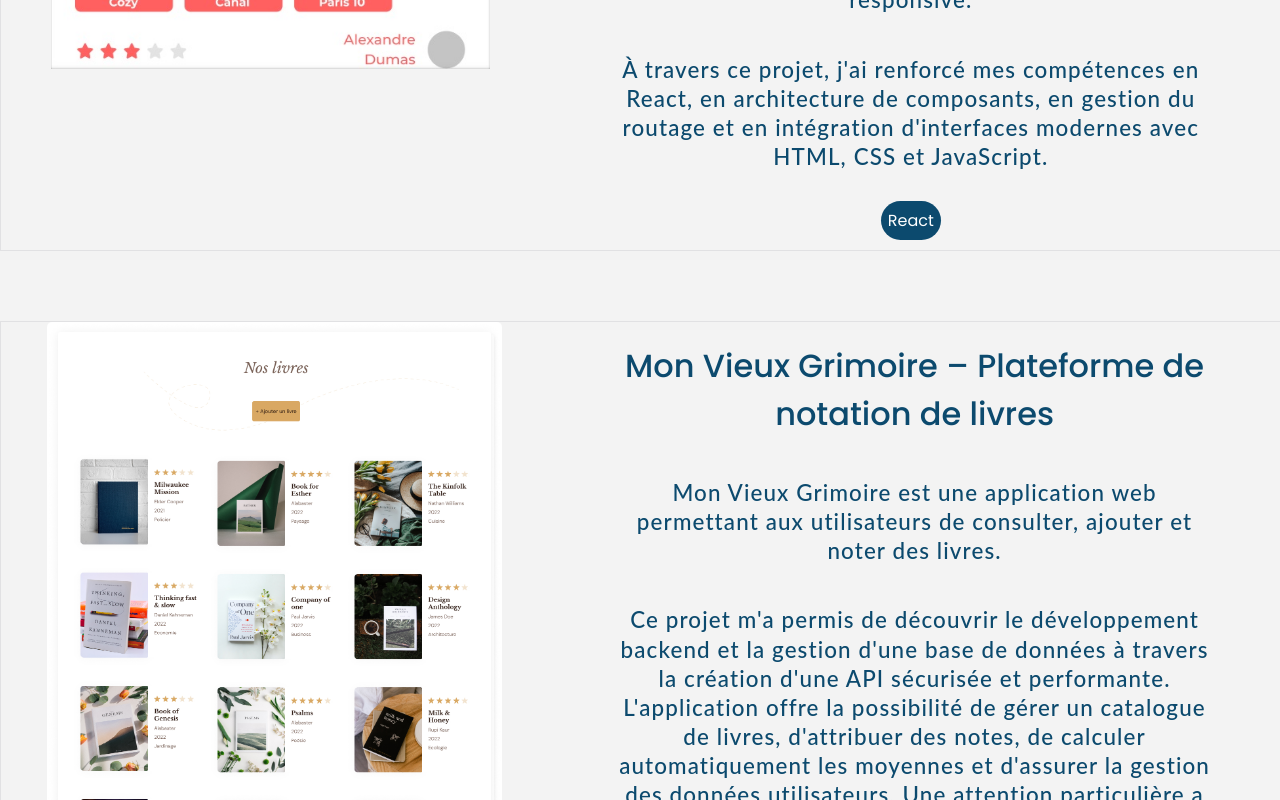
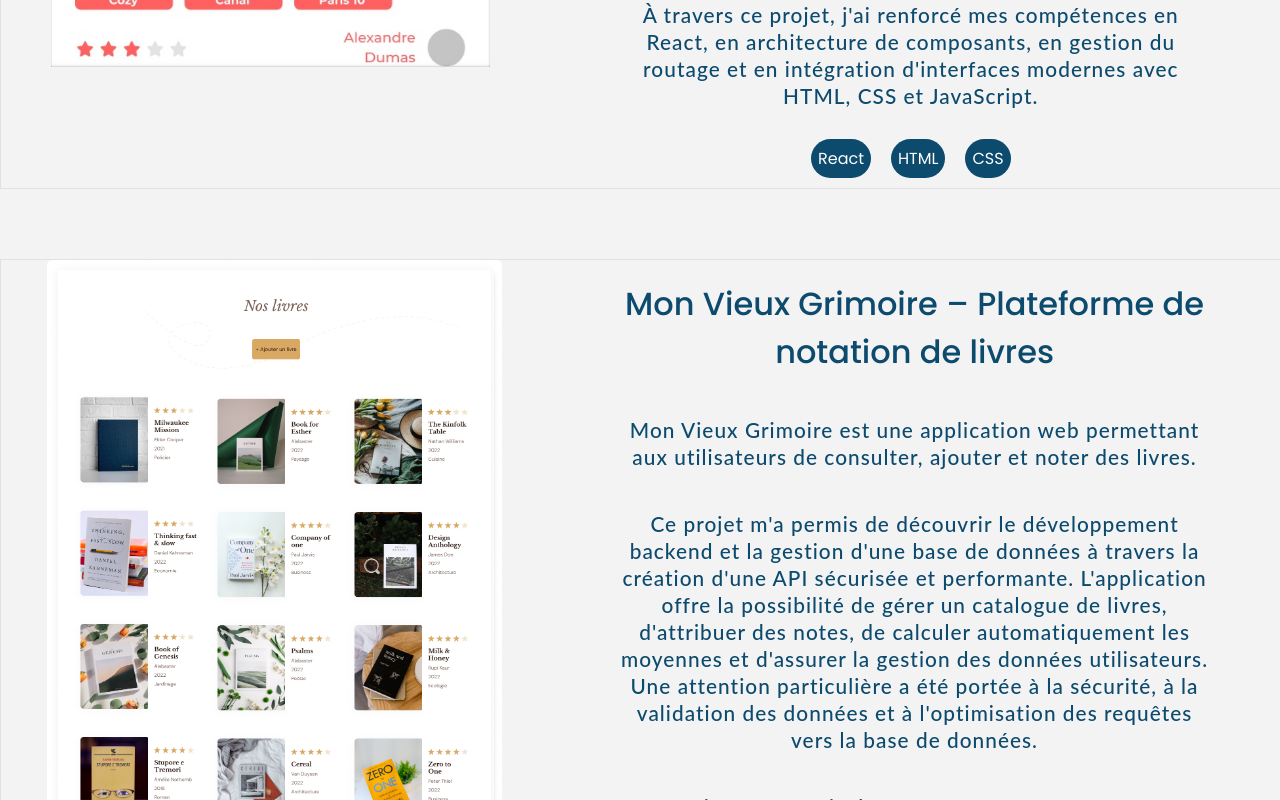
Before and after one commit to NolanTrcht/Projet-n-8-Portfolio, a React (Vite) app: page / in a window 1280 px wide. Shown: the part 1600-2400 px from the top of the page. Built offline with nearby package versions, Linux system fonts and the light colour scheme; a web font is replaced by a local one.

Commit message:
Final commit

```diff
--- a/index.html
+++ b/index.html
@@ -1,15 +1,15 @@
 <!doctype html>
-<html lang="en">
+<html lang="fr">
 
 <head>
   <meta charset="UTF-8" />
-   <meta
-    name="description"
-    content="Portfolio de Nolan Tranchant, développeur web spécialisé en React, JavaScript et Node.js. Découvrez mes projets, compétences et réalisations."
-  />
+  <meta name="description"
+    content="Portfolio de Nolan Tranchant, développeur web spécialisé en React, JavaScript et Node.js. Découvrez mes projets, compétences et réalisations." />
   <link rel="preconnect" href="https://fonts.googleapis.com">
-<link rel="preconnect" href="https://fonts.gstatic.com" crossorigin>
-<link href="https://fonts.googleapis.com/css2?family=Atma:wght@300;400;500;600;700&family=Inter:ital,opsz,wght@0,14..32,100..900;1,14..32,100..900&family=Montserrat:ital,wght@0,100..900;1,100..900&family=Poppins:ital,wght@0,100;0,200;0,300;0,400;0,500;0,600;0,700;0,800;0,900;1,100;1,200;1,300;1,400;1,500;1,600;1,700;1,800;1,900&family=Roboto:ital,wght@0,100..900;1,100..900&family=Work+Sans:ital,wght@0,100..900;1,100..900&display=swap" rel="stylesheet">
+  <link rel="preconnect" href="https://fonts.gstatic.com" crossorigin>
+  <link
+    href="https://fonts.googleapis.com/css2?family=Atma:wght@300;400;500;600;700&family=Inter:ital,opsz,wght@0,14..32,100..900;1,14..32,100..900&family=Montserrat:ital,wght@0,100..900;1,100..900&family=Poppins:ital,wght@0,100;0,200;0,300;0,400;0,500;0,600;0,700;0,800;0,900;1,100;1,200;1,300;1,400;1,500;1,600;1,700;1,800;1,900&family=Roboto:ital,wght@0,100..900;1,100..900&family=Work+Sans:ital,wght@0,100..900;1,100..900&display=swap"
+    rel="stylesheet">
   <meta name="viewport" content="width=device-width, initial-scale=1.0" />
   <title>Nolan Tranchant Portfolio</title>
 </head>
--- a/src/components/Banner.jsx
+++ b/src/components/Banner.jsx
@@ -17,7 +17,7 @@ function Banner (){
         <div className="banner-branding">
             <h1>Nolan TRANCHANT</h1>
             <p>"Derrière chaque projet réussi se cache une curiosité sans limite.
-Continue d'apprendre,<br></br> le meilleur code est celui que tu écriras demain."</p>
+<br></br>Continue d'apprendre, le meilleur code est celui que tu écriras demain."</p>
 
             <div className="banner-button">
                   <a className="banner-button_skills" href="#projets">Projets<FontAwesomeIcon icon={faBriefcase} className="banner-button_icon" /></a>
--- a/src/components/Footer.jsx
+++ b/src/components/Footer.jsx
@@ -6,9 +6,9 @@ import { faEnvelope } from "@fortawesome/free-solid-svg-icons";
 function Footer() {
     return(
         <footer className="footer">
-            <a href="https://github.com/NolanTrcht?tab=repositories"><FontAwesomeIcon icon={faGithub} className="footer-icon" /></a>
-            <a href="https://www.linkedin.com/in/nolan-tranchant-6b43a6153/"><FontAwesomeIcon icon={faLinkedin} className="footer-icon"/></a>
-           <a href="mailto:Nolan.Tranchant@hotmail.fr?subject=Contact&body=Bonjour, je vous contacte car..."> <FontAwesomeIcon icon={faEnvelope} className="footer-icon"/></a>
+            <a href="https://github.com/NolanTrcht?tab=repositories" target="_blank"><FontAwesomeIcon icon={faGithub} className="footer-icon" /></a>
+            <a href="https://www.linkedin.com/in/nolan-tranchant-6b43a6153/" target="_blank"><FontAwesomeIcon icon={faLinkedin} className="footer-icon"/></a>
+           <a href="mailto:Nolan.Tranchant@hotmail.fr?subject=Contact&body=Bonjour, je vous contacte car..." target="_blank"> <FontAwesomeIcon icon={faEnvelope} className="footer-icon"/></a>
         </footer>
     )
 }
--- a/src/components/Parcours.jsx
+++ b/src/components/Parcours.jsx
@@ -14,9 +14,10 @@ function Parcours(){
         const observer = new IntersectionObserver(
           ([entry]) => {
             setVisible(entry.isIntersecting);
+
           },
           {
-            threshold: 0.5,
+            threshold: 0.2,
 
           }
         );
--- a/src/components/Projets.jsx
+++ b/src/components/Projets.jsx
@@ -9,7 +9,7 @@ function Projets() {
             <p className="project-text">Des projets concrets pour mettre en pratique mes compétences.</p>
             <div className="project-cards">
                 {data.map((item) => (
-                    <a key={item.id} href={item.github} className="card">
+                    <a key={item.id} href={item.github} className="card" target="_blank">
                         <div className="card-image" key={item.id}>
                             <img  src={item.pictures[0]} alt={item.title}/>
                         </div>
--- a/src/data/data.json
+++ b/src/data/data.json
@@ -2,7 +2,7 @@
   {
     "id" : "0",
     "title": "Kasa - Application de location immobilière",
-    "skills": ["React"],
+    "skills": ["React", "HTML", "CSS"],
     "description": ["Kasa est une application web développée avec React permettant de consulter des offres de location immobilière.", "Ce projet m'a permis de mettre en pratique la création d'interfaces dynamiques, la gestion des composants réutilisables ainsi que la navigation entre les différentes pages grâce à React Router. L'application propose notamment l'affichage détaillé des logements, la gestion des routes dynamiques, des composants interactifs tels que les galeries d'images et les menus déroulants, ainsi qu'une expérience utilisateur fluide et responsive.", "À travers ce projet, j'ai renforcé mes compétences en React, en architecture de composants, en gestion du routage et en intégration d'interfaces modernes avec HTML, CSS et JavaScript."],
     "github": "https://github.com/NolanTrcht/Projet-n-5-Creez-une-application-web-de-location-immobiliere-avec-React.git",
     "pictures": ["/React.jpg"]
--- a/src/styles/Parcours.css
+++ b/src/styles/Parcours.css
@@ -61,7 +61,7 @@
 }
 
 .container_text {
-  padding: 0 10px 10px 10px;
+  padding: 15px 10px;
   color: var(--primary-text);
   font-family: var(--font-family-text);
   font-size: var(--font-size-text);
@@ -99,7 +99,7 @@
 .parcours-container_1.show,
 .parcours-container_2.show,
 .parcours-container_3.show {
-  opacity: 1;
+  opacity: 1 !important;
 }
 
 .parcours-container > div:hover {
@@ -207,12 +207,16 @@
     padding-bottom: 0;
   }
 
-  .parcours-container_1,
-  .parcours-container_2,
-  .parcours-container_3 {
+  .parcours-container > div {
     width: 90%;
     margin: 0;
   }
+
+  .container_text{
+    padding: 10px 0;
+  }
+
+
 
   /* Colonne de gauche */
   .parcours-animation {
--- a/src/styles/Projets.css
+++ b/src/styles/Projets.css
@@ -99,7 +99,7 @@
 
  background-color: var(--primary-color);
  border-radius: 25px;
- padding: 10px;
+ padding: 10px 15px;
 }
 
 
--- a/src/styles/root.css
+++ b/src/styles/root.css
@@ -14,9 +14,9 @@
     --font-weight-title: 500;
     --font-family-title: "Poppins";
 
-    --font-size-text: 1.4em;
+    --font-size-text: 1.3em;
      --font-weight-text: 500;
-    --font-family-text: "lato";
+    --font-family-text: "lato" ,sans-serif;
 
     --font-color-text: #717171;
 
```
